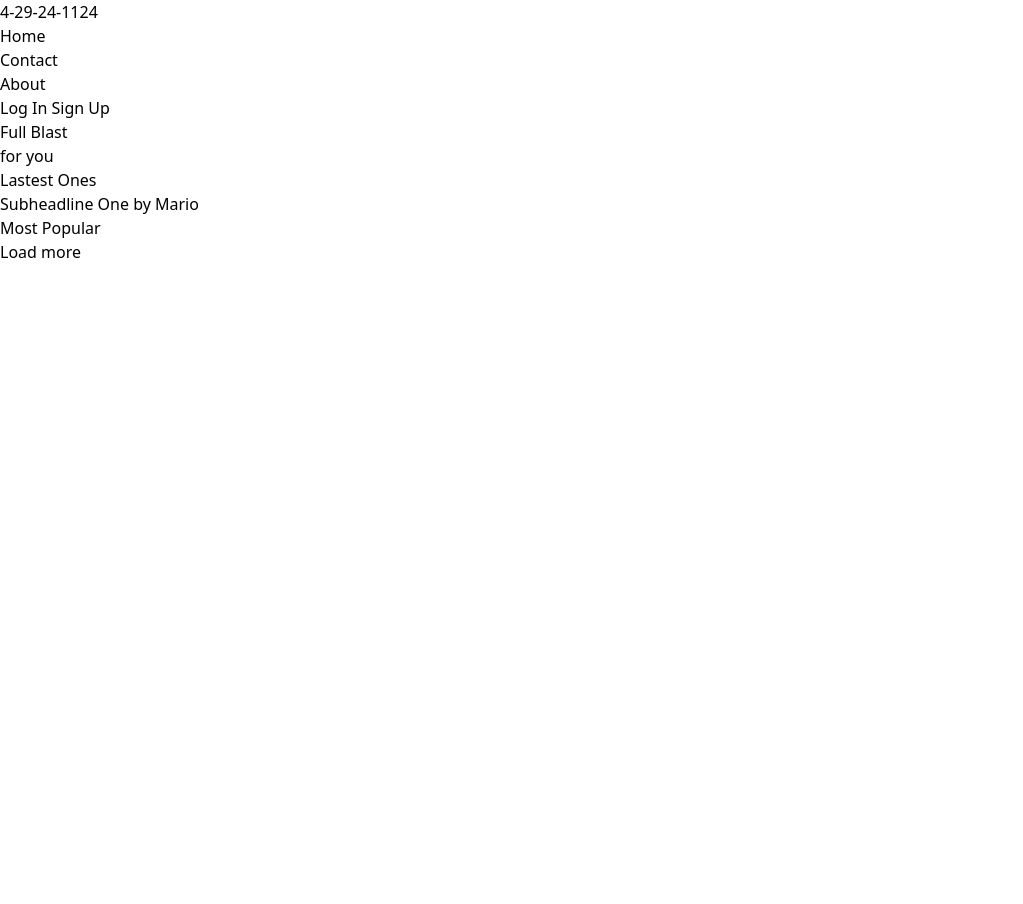
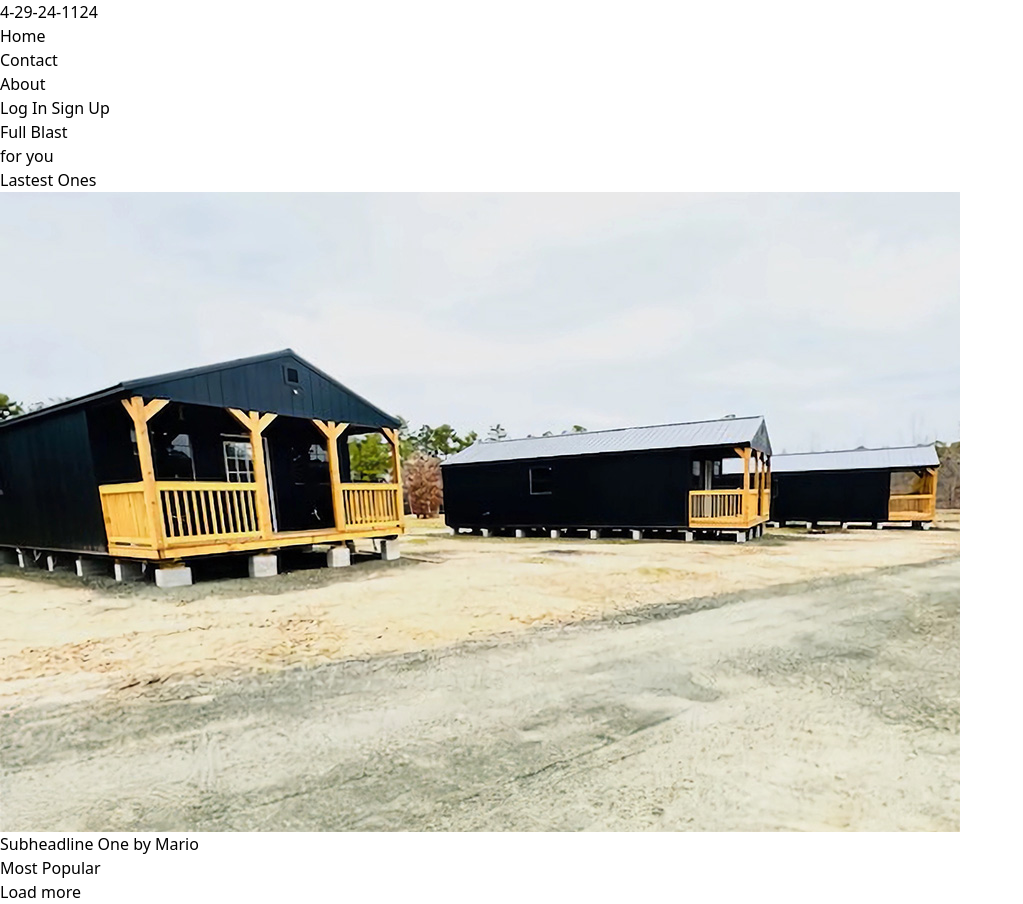
Before and after one commit to randy918/4-29-24-alpine-js, a website: page public/index.html in a window 1280 px wide. Shown: the whole page, without its empty margins (0-1023 px from the left). Before the commit the page ends 800 px from the top, so only its background shows below. Drawn offline with nearby package versions, Linux system fonts and the light colour scheme.

Commit message:
4-29-24-1249 more default photos

```diff
--- a/public/index.html
+++ b/public/index.html
@@ -52,7 +52,7 @@
             <div>
                 <!-- ^████████████████████████████████████ CARDS GO HERE -->
                 <div>
-                    <img src="" alt="">
+                    <img src="../image/q01.jpg" alt="ranch homes">
                     <div>
                         <span>Subheadline One</span>
                         <span>by Mario</span>
```
Also changed, not shown: image/q01.jpg (added), image/q02.jpg (renamed from image/q02-4-27-24-1552-02-Cabin-1Bed-1Bath_LV-960.jpg), image/q03.jpg (renamed from image/q03-4-27-24-1552-03-Cabin-1Bed-1Bath_ENTER-960.jpg), image/q04.jpg (renamed from image/q04-4-27-24-1552-04-Cabin-1Bed-1Bath_BRKFST-960.jpg), image/q05.jpg (renamed from image/q05-4-27-24-1552-05-Cabin-1Bed-1Bath_KIT-960.jpg), image/q06.jpg (renamed from image/q06-4-27-24-1552-06-Cabin-1Bed-1Bath_BDR-960.jpg), image/q07.jpg (renamed from image/q07-7-4-27-24-1552-07-Cabin-1Bed-1Bath_C5-Bath-960.jpg), image/q10.jpg (renamed from image/q-4-27-24-1552-10-Sam-Rayburn-Lake-Sunrise-960.jpg), 4 other files.
